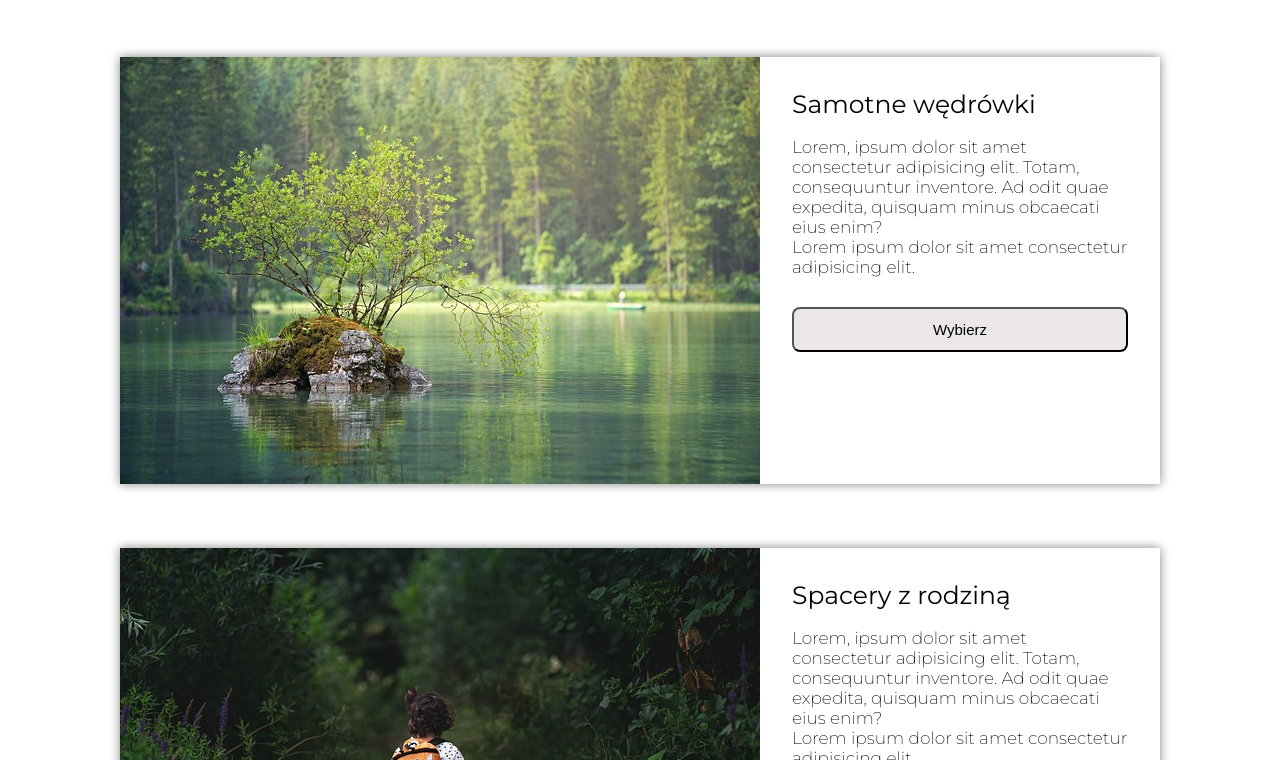
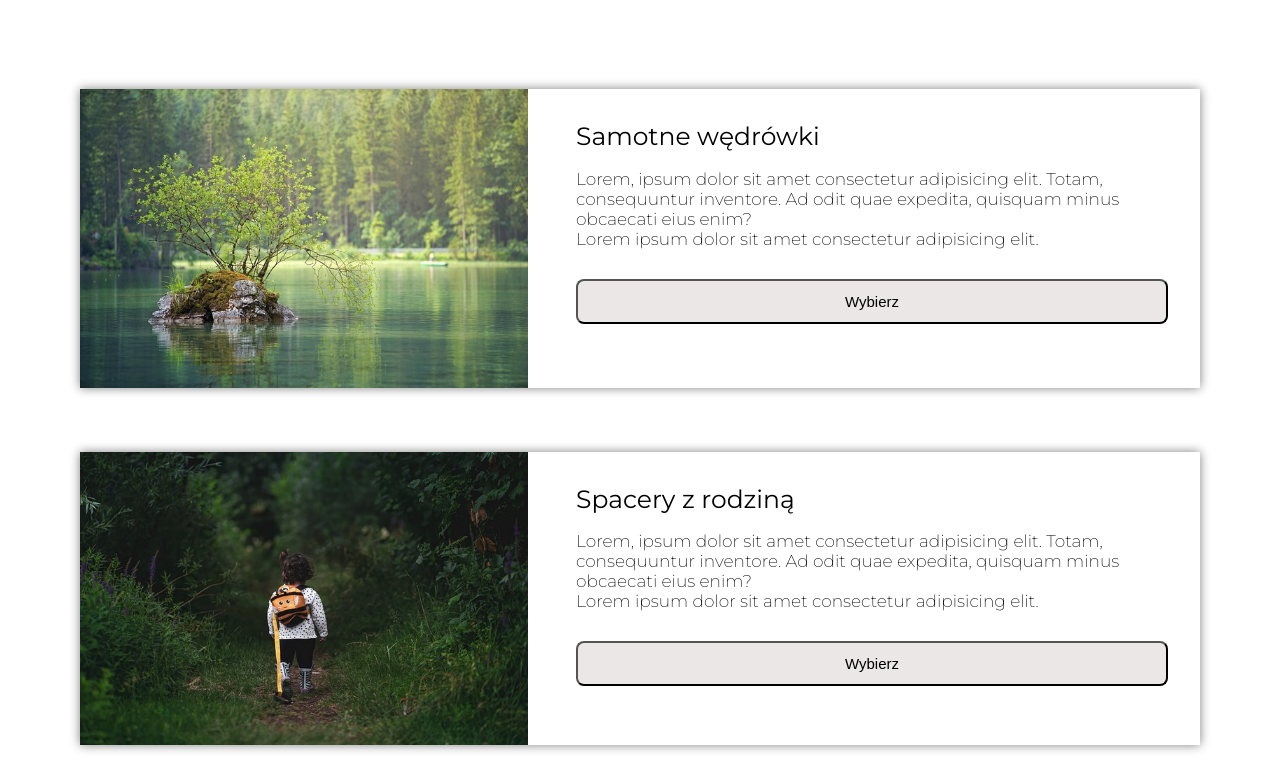
Before and after one commit to tomekcz8/ForestGroup, a website: page offert.html in a window 1280 px wide. Shown: the part 192-952 px from the top of the page. Drawn offline with Linux system fonts and the light colour scheme.

Commit message:
change size img for Chrome

```diff
--- a/offert.html
+++ b/offert.html
@@ -37,7 +37,7 @@
 			<div class="offers__box">
 				<h2 class="section-heading">Oferty</h2>
 				<div class="offers__option">
-					<img src="../src/img/waters_640.jpg" alt="Kamień nad jeziorem" class="offers__option-img">
+					<img src="./src/img/waters_640.jpg" alt="Kamień nad jeziorem" class="offers__option-img">
 					<div class="offers__option-info">
 						<h3 class="offers__option-heading">Samotne wędrówki</h3>
 						<p class="offers__option-text">Lorem, ipsum dolor sit amet consectetur adipisicing elit.
@@ -48,8 +48,8 @@
 					</div>
 				</div>
 				<div class="offers__option">
-					<img src="../src/img/girl_640.jpg" alt="Dziewczynka w lesie"
-						class="offers__option-img offers__option-img--right">
+					<img src="./src/img/girl_640.jpg" alt="Dziewczynka w lesie"
+						class="offers__option-img offers__option-img">
 					<div class="offers__option-info">
 						<h3 class="offers__option-heading">Spacery z rodziną</h3>
 						<p class="offers__option-text">Lorem, ipsum dolor sit amet consectetur adipisicing elit.
--- a/src/sass/_extraLarge.scss
+++ b/src/sass/_extraLarge.scss
@@ -25,7 +25,13 @@
 	//SUBPAGE OFFERT
 	.offers {
 		&__option {
-			max-width: 65em;
+			max-width: 70em;
+
+			margin: 2em 3em;
+
+			&-img {
+				max-width: 40%;
+			}
 
 			&-heading {
 				font-size: 2.5rem;
@@ -33,6 +39,10 @@
 			&-text {
 				font-size: 1.7rem;
 			}
+			&-info {
+				margin-left: 1em;
+			}
+
 		}
 	}
 	//CONTACT
--- a/src/sass/_large.scss
+++ b/src/sass/_large.scss
@@ -173,6 +173,9 @@
 			&-text {
 				font-size: 1.4rem;
 			}
+			&-img {
+				max-width: 40%;
+			}
 		}
 	}
 
--- a/src/sass/_medium.scss
+++ b/src/sass/_medium.scss
@@ -31,6 +31,7 @@
 			&-text {
 				font-size: 1.6rem;
 			}
+
 		}
 	}
 //CONTACT
```
Also changed, not shown: index.html (+1 -1 lines), dist/css/offert.min.css, dist/css/style.min.css, 1 other file.
